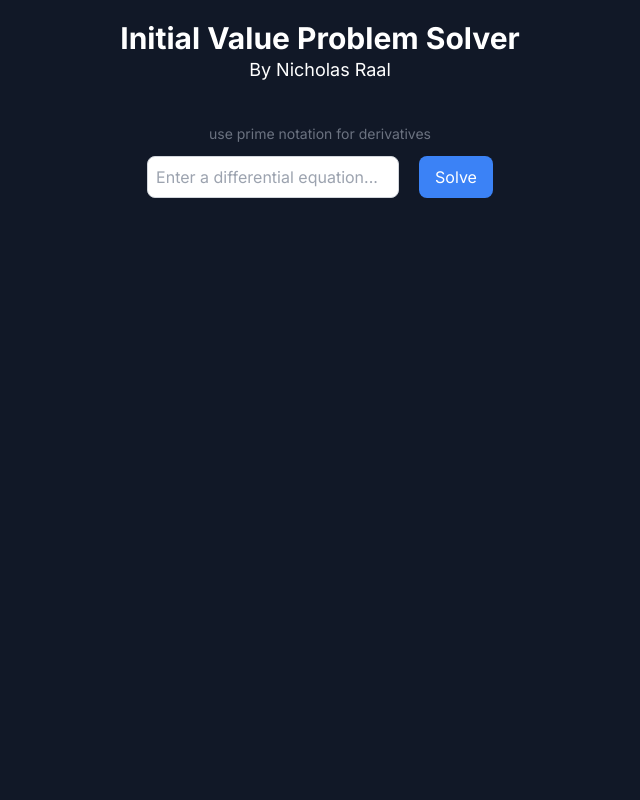
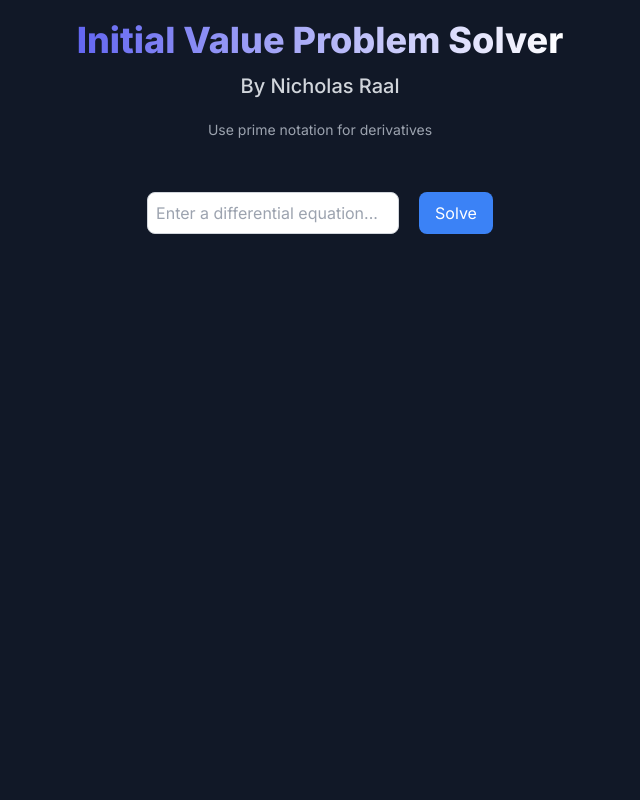
Before and after one commit to Nick-Raal/diff-eq-solver, a Next.js app: page / in a window 1280 px wide. Shown: the top 800 px of the page, without its empty margins (320-960 px from the left). Built offline with nearby package versions, Linux system fonts and the light colour scheme.

Commit message:
did some things

```diff
--- a/app/globals.css
+++ b/app/globals.css
@@ -25,3 +25,18 @@ body {
     )
     rgb(var(--background-start-rgb));
 }
+
+@keyframes slideDown {
+  from {
+    opacity: 0;
+    transform: translateY(-20px);
+  }
+  to {
+    opacity: 1;
+    transform: translateY(0);
+  }
+}
+
+.animate-slideDown {
+  animation: slideDown 0.8s ease-out forwards;
+}
--- a/app/page.tsx
+++ b/app/page.tsx
@@ -13,14 +13,17 @@ export default function Home() {
       <Head>
         <title>Differential Equations Solver</title>
         <meta name="description" content="solves differential equations" />
+        <meta property="og:image" content="https://images.icon-icons.com/2248/PNG/512/math_integral_box_icon_135416.png" />
       </Head>
-      <main className="flex min-h-screen flex-col items-center justify-between p-5 bg-gray-900 text-white">
-        <header className="text-center">
-          <h1 className="text-3xl font-bold font-bold">Initial Value Problem Solver</h1>
-          <p className="text-lg">By Nicholas Raal</p>
-          <p className="text-sm mt-10 text-gray-500">use prime notation for derivatives</p>
+        <main className="flex min-h-screen flex-col items-center justify-between p-5 bg-gray-900 text-white">
+          <header className="text-center mb-10 transform translate-y-[-20px] opacity-0 animate-slideDown">
+          <h1 className="text-4xl font-extrabold text-indigo-500 mb-3"><span class="text-transparent bg-clip-text bg-gradient-to-r from-indigo-500 to-white">Initial Value Problem Solver</span></h1>
+          <p className="text-xl font-medium text-gray-300">By Nicholas Raal</p>
+          <p className="text-sm mt-5 text-gray-400">Use prime notation for derivatives</p>
         </header>
-      <TextEntry></TextEntry>
+        <div className=" w-full max-w-4xl min-h-[300px] flex flex-col justify-center">
+          <TextEntry />
+        </div>
       </main>
     </>
   );
```
